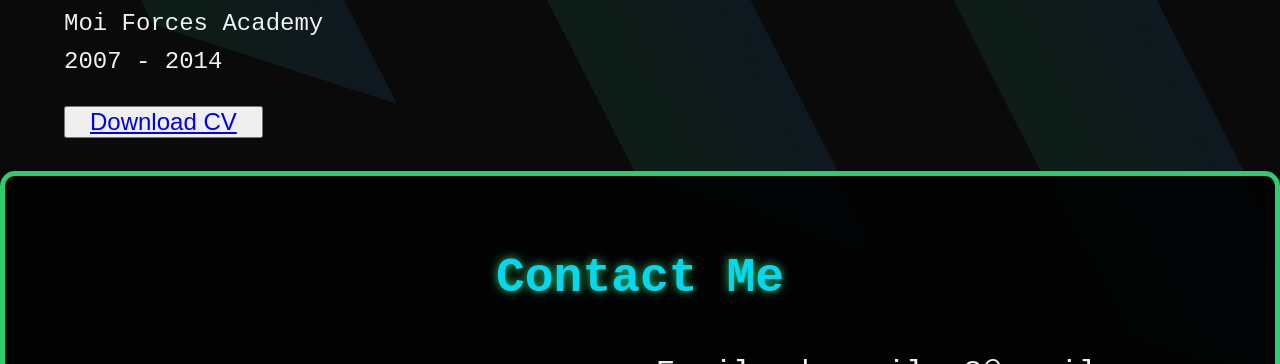
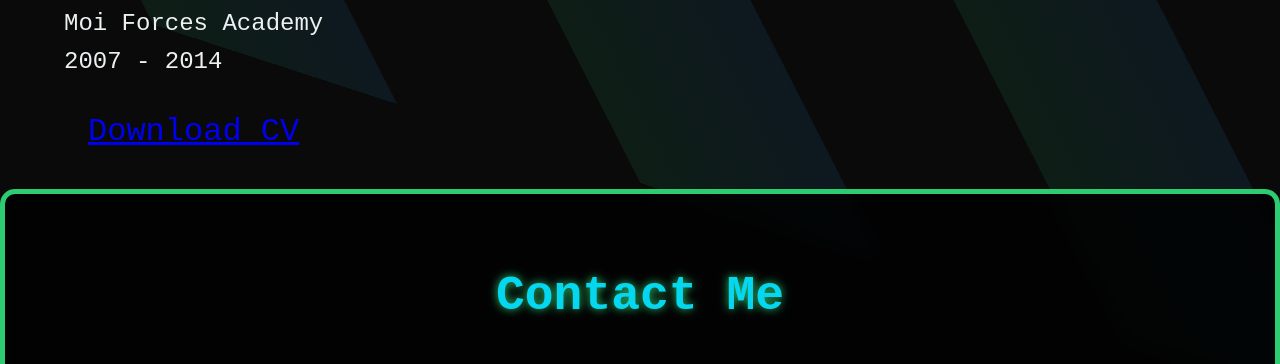
Before and after one commit to Daninc24/myportfolio, a plain HTML site: page index.html in a window 1280 px wide. Shown: the part 2235-2599 px from the top of the page. Drawn offline with Linux system fonts and the light colour scheme.

Commit message:
changes on the download button

```diff
--- a/index.html
+++ b/index.html
@@ -165,9 +165,9 @@
                     </div>
                 </div>
             </div>
-            <button class="btn-download">
+            <div class="download-button">
                  <a class="btn content-download button-main button-scheme" href="assets/DanielMailuResume.pdf" download="" role="button">Download CV</a>
-            </button>
+            </div>
 
         </div>
     </section>
--- a/style.css
+++ b/style.css
@@ -345,11 +345,11 @@ ul.nav-links {
     font-size: 3rem;
     padding: 1rem 1.5rem;
 }
-.btn-download .btn {
-    font-size: 1.5rem;
+.download-button .btn {
+    font-size: 2rem;
     padding: 1rem 1.5rem;
 }
-.btn-download .btn:hover {
+.download-button .btn:hover {
     color: blueviolet;
 }
 
```
